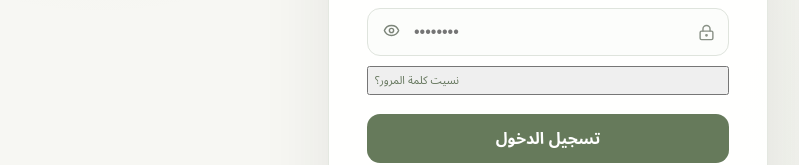
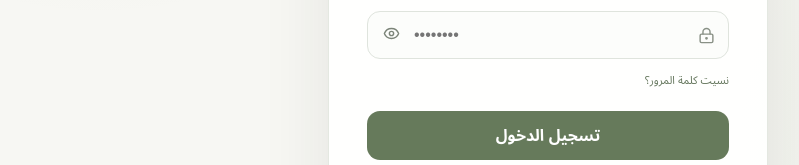
Before and after one commit to HeshamAsiry/-Ustadh-manager, a Next.js app: page /login in a window 1280 px wide. Shown: the part 521-686 px from the top of the page, without its empty margins (275-1074 px from the left). Built offline with nearby package versions, Linux system fonts and the light colour scheme; no server answers.

Commit message:
Polish forgot-password link styling

```diff
--- a/app/auth.css
+++ b/app/auth.css
@@ -1 +1 @@
-.input-icon{position:relative;display:flex;align-items:center}.input-icon>svg{position:absolute;right:14px;color:#899186;pointer-events:none}.input-icon input{padding-right:42px}.password-row.input-icon>svg{right:14px}.password-row.input-icon input{padding-right:42px;padding-left:46px}.password-toggle{left:8px}.submit:disabled{opacity:.65;cursor:wait;transform:none}.brand-logo{display:flex;justify-content:center;align-items:center;margin:0 auto 12px}.brand-logo img{display:block;width:auto;height:auto;max-width:190px;max-height:76px;object-fit:contain}.google-button{width:100%;height:49px;border:1px solid #dfe4dd;border-radius:13px;background:#fff;color:#343b34;display:flex;align-items:center;justify-content:center;gap:10px;font-size:13px;font-weight:700;transition:.15s}.google-button:hover{background:#fafbf9;border-color:#cbd3c7;transform:translateY(-1px)}.google-button:disabled{opacity:.65;cursor:wait;transform:none}.google-logo{width:20px;height:20px;object-fit:contain;display:block}.divider{display:flex;align-items:center;gap:12px;color:#9aa098;font-size:11px;margin:17px 0}.divider::before,.divider::after{content:"";height:1px;background:#e8ebe6;flex:1}.divider span{padding:0 2px}
+.input-icon{position:relative;display:flex;align-items:center}.input-icon>svg{position:absolute;right:14px;color:#899186;pointer-events:none}.input-icon input{padding-right:42px}.password-row.input-icon>svg{right:14px}.password-row.input-icon input{padding-right:42px;padding-left:46px}.password-toggle{left:8px}.submit:disabled{opacity:.65;cursor:wait;transform:none}.brand-logo{display:flex;justify-content:center;align-items:center;margin:0 auto 12px}.brand-logo img{display:block;width:auto;height:auto;max-width:190px;max-height:76px;object-fit:contain}.google-button{width:100%;height:49px;border:1px solid #dfe4dd;border-radius:13px;background:#fff;color:#343b34;display:flex;align-items:center;justify-content:center;gap:10px;font-size:13px;font-weight:700;transition:.15s}.google-button:hover{background:#fafbf9;border-color:#cbd3c7;transform:translateY(-1px)}.google-button:disabled{opacity:.65;cursor:wait;transform:none}.google-logo{width:20px;height:20px;object-fit:contain;display:block}.divider{display:flex;align-items:center;gap:12px;color:#9aa098;font-size:11px;margin:17px 0}.divider::before,.divider::after{content:"";height:1px;background:#e8ebe6;flex:1}.divider span{padding:0 2px}.forgot{border:0;background:transparent;padding:0;text-align:left;font-size:11px;color:#63755b;justify-self:start;cursor:pointer}.forgot:hover{text-decoration:underline;color:#4f6247}
```
